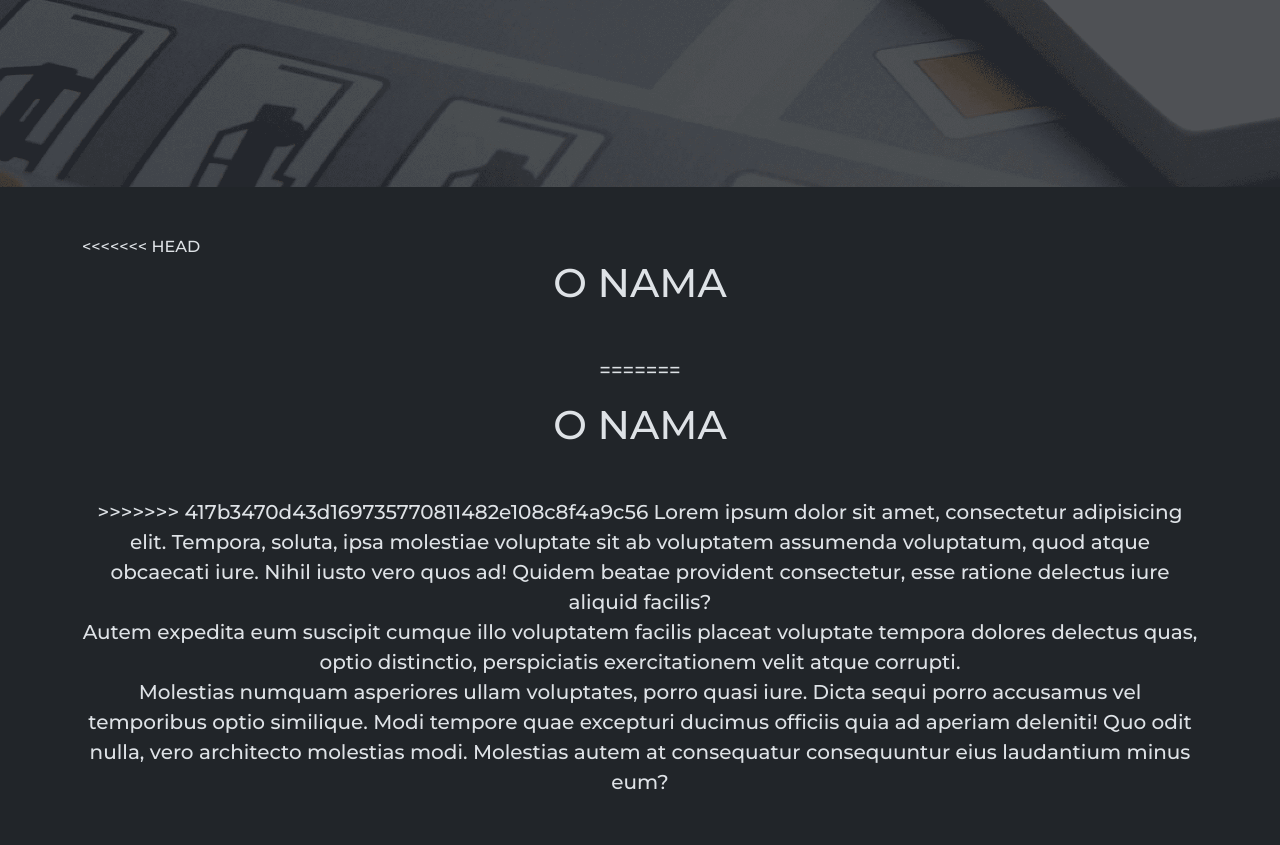
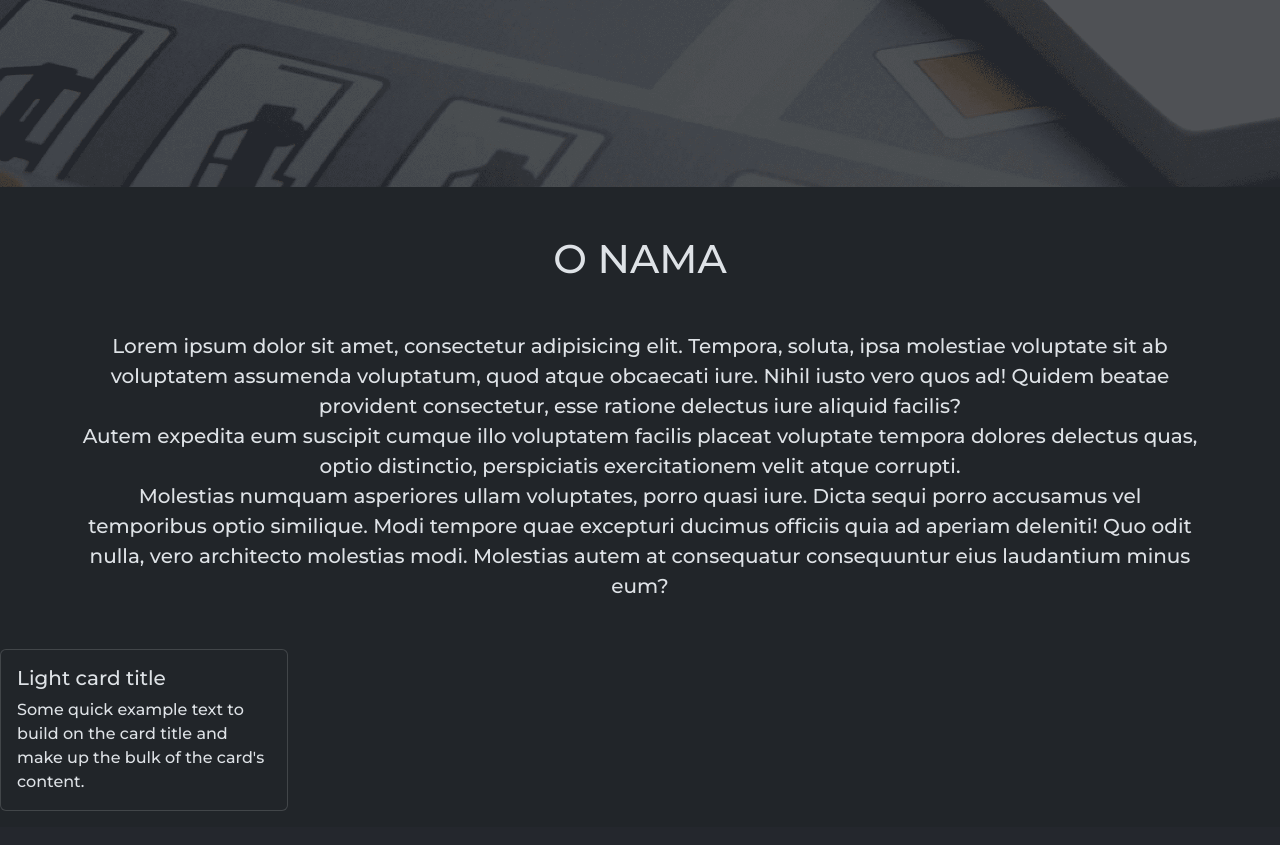
Before and after one commit to AnelBrcaninovic/Auto-Skola-Signal, a Flask app: page / in a window 1280 px wide. Shown: the part 613-1458 px from the top of the page. After the commit the page ends 1424 px from the top, so only its background shows below. Run offline with Flask 2, Linux system fonts and the light colour scheme.

Commit message:
Merge branch 'main' of https://github.com/AnelBrcaninovic/Auto-Skola-

```diff
--- a/website/templates/base.html
+++ b/website/templates/base.html
@@ -84,7 +84,7 @@
           <h1 class="text-white">Dobrodosli u auto školu!</h1>
           <style>
             .transform {
-              transform: translateX(200%);
+              transform: translateX(-200%);
               color: red;
             }
             .to_animate {
@@ -115,17 +115,12 @@
       </div>
     </div>
     <div class="container my-5">
-      <<<<<<< HEAD
-      <h1 class="text-center mb-5">O NAMA</h1>
-      <p class="text-about fs-5 mb-3">=======</p>
-
       <h1 class="text-center mb-5 fade_from_left_to_right transform">O NAMA</h1>
       <p class="text-about fs-5 mb-3 fade_from_left_to_right transform">
-        >>>>>>> 417b3470d43d169735770811482e108c8f4a9c56 Lorem ipsum dolor sit
-        amet, consectetur adipisicing elit. Tempora, soluta, ipsa molestiae
-        voluptate sit ab voluptatem assumenda voluptatum, quod atque obcaecati
-        iure. Nihil iusto vero quos ad! Quidem beatae provident consectetur,
-        esse ratione delectus iure aliquid facilis?<br />
+        Lorem ipsum dolor sit amet, consectetur adipisicing elit. Tempora,
+        soluta, ipsa molestiae voluptate sit ab voluptatem assumenda voluptatum,
+        quod atque obcaecati iure. Nihil iusto vero quos ad! Quidem beatae
+        provident consectetur, esse ratione delectus iure aliquid facilis?<br />
         Autem expedita eum suscipit cumque illo voluptatem facilis placeat
         voluptate tempora dolores delectus quas, optio distinctio, perspiciatis
         exercitationem velit atque corrupti.<br />
@@ -137,6 +132,15 @@
       </p>
 
       <script type="text/javascript"></script>
+    </div>
+    <div class="card border-none mb-3" style="max-width: 18rem">
+      <div class="card-body">
+        <h5 class="card-title">Light card title</h5>
+        <p class="card-text">
+          Some quick example text to build on the card title and make up the
+          bulk of the card's content.
+        </p>
+      </div>
     </div>
 
     <script
```
